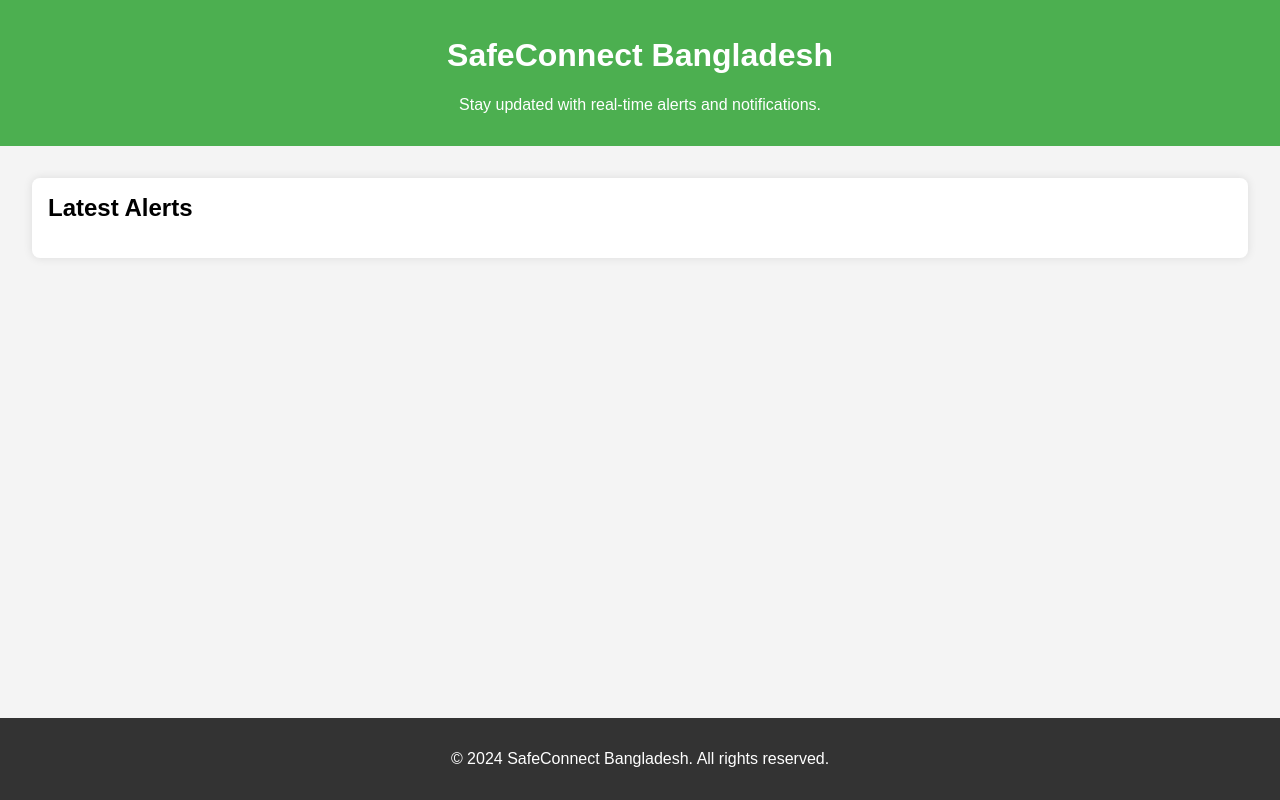
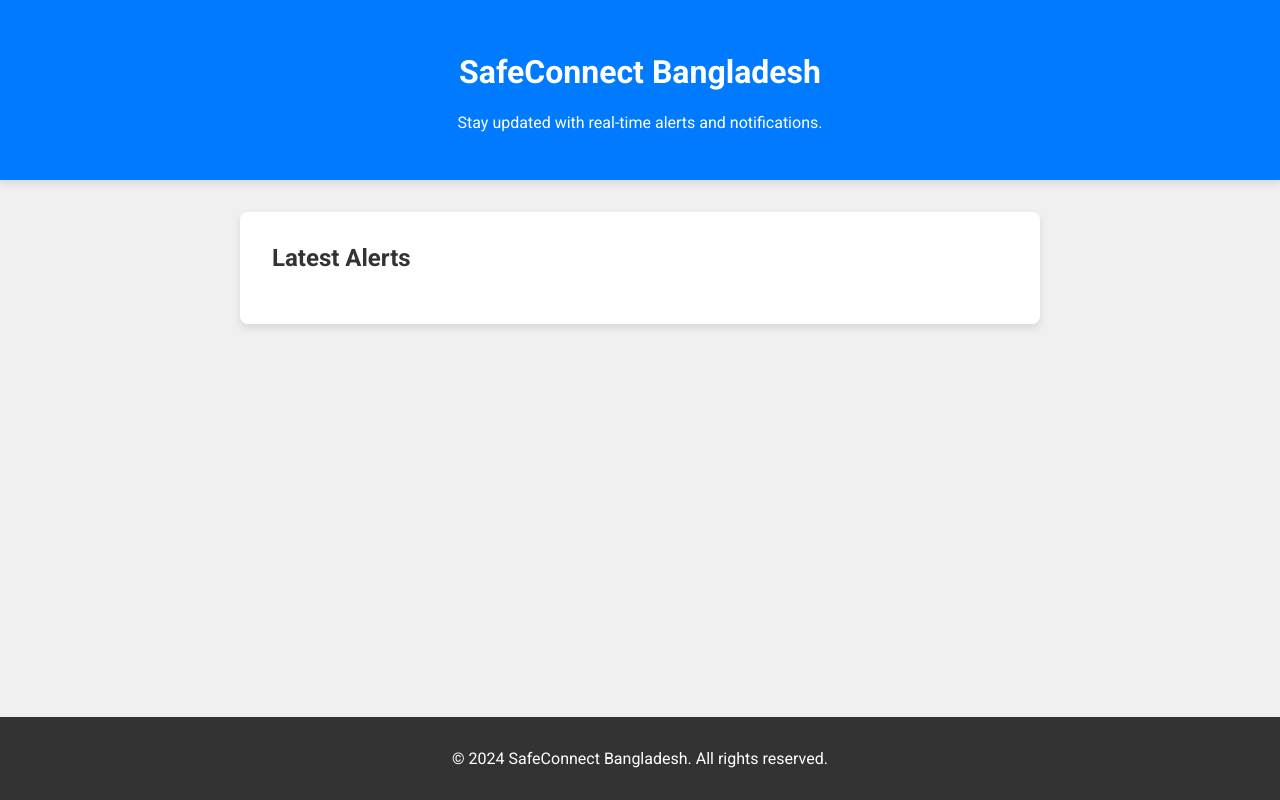
Before and after one commit to IshtiaqueZico/safeconnect-app, a website: page index.html in a window 1280 px wide. Drawn offline with Linux system fonts and the light colour scheme; no server answers.

Commit message:
Enhanced webpage design and ensured correct message updates

```diff
--- a/index.html
+++ b/index.html
@@ -5,6 +5,7 @@
     <meta name="viewport" content="width=device-width, initial-scale=1.0">
     <title>SafeConnect Bangladesh</title>
     <link rel="stylesheet" href="styles.css">
+    <link href="https://fonts.googleapis.com/css2?family=Roboto:wght@400;700&display=swap" rel="stylesheet">
 </head>
 <body>
     <header>
--- a/styles.css
+++ b/styles.css
@@ -1,30 +1,35 @@
 body {
-    font-family: Arial, sans-serif;
+    font-family: 'Roboto', sans-serif;
     margin: 0;
     padding: 0;
-    background-color: #f4f4f4;
+    background-color: #f0f0f0;
+    color: #333;
 }
 
 header {
-    background-color: #4CAF50;
+    background-color: #007bff;
     color: white;
-    padding: 1rem 0;
+    padding: 2rem 1rem;
     text-align: center;
+    box-shadow: 0 4px 8px rgba(0, 0, 0, 0.1);
 }
 
 main {
     padding: 2rem;
+    max-width: 800px;
+    margin: 0 auto;
 }
 
 #messages-section {
     background: white;
-    padding: 1rem;
+    padding: 2rem;
     border-radius: 8px;
-    box-shadow: 0 0 10px rgba(0,0,0,0.1);
+    box-shadow: 0 4px 8px rgba(0, 0, 0, 0.1);
 }
 
 #messages-section h2 {
     margin-top: 0;
+    font-size: 1.5rem;
 }
 
 #messages {
@@ -33,11 +38,16 @@ main {
 }
 
 #messages p {
-    background: #e7f3e7;
-    border-left: 5px solid #4CAF50;
+    background: #e7f3ff;
+    border-left: 5px solid #007bff;
     padding: 0.5rem;
     margin: 0.5rem 0;
     border-radius: 4px;
+    transition: background-color 0.3s;
+}
+
+#messages p:hover {
+    background-color: #d0e7ff;
 }
 
 footer {
```
